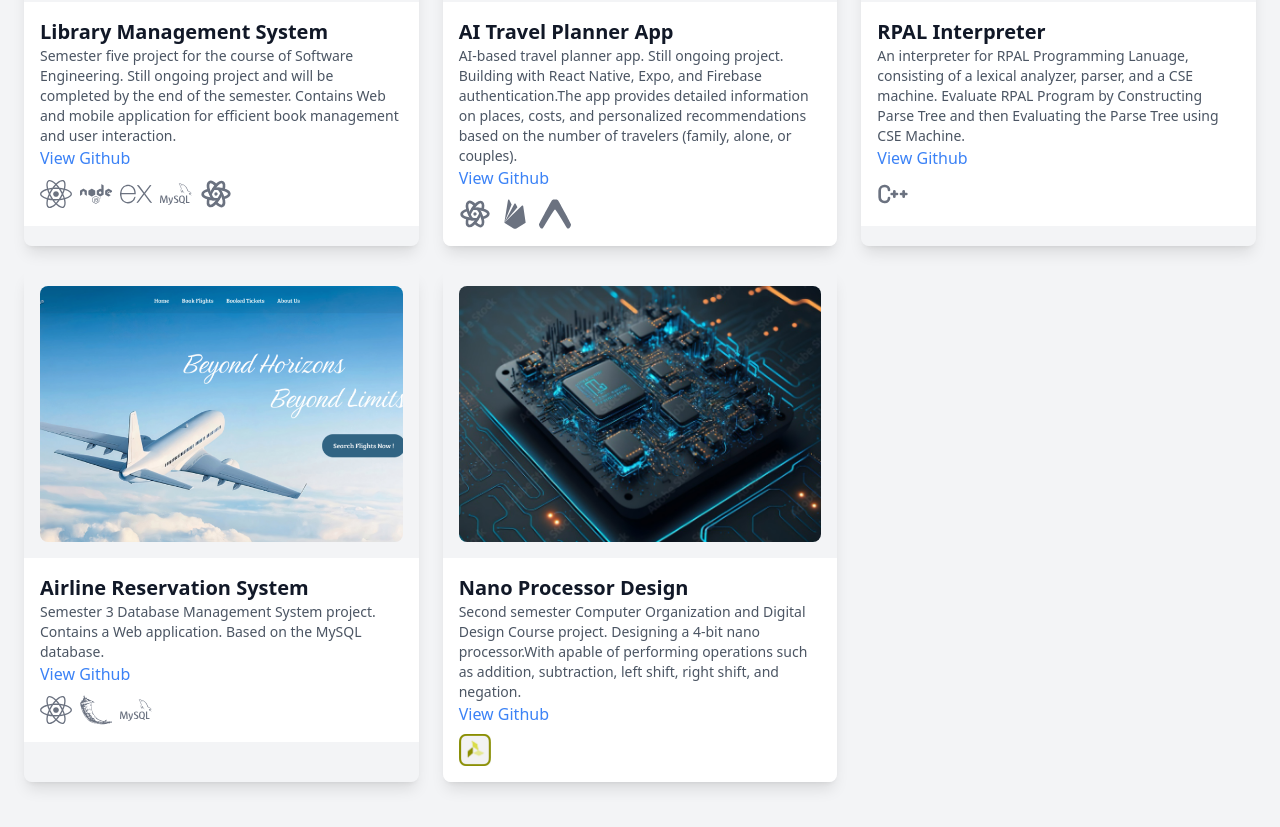
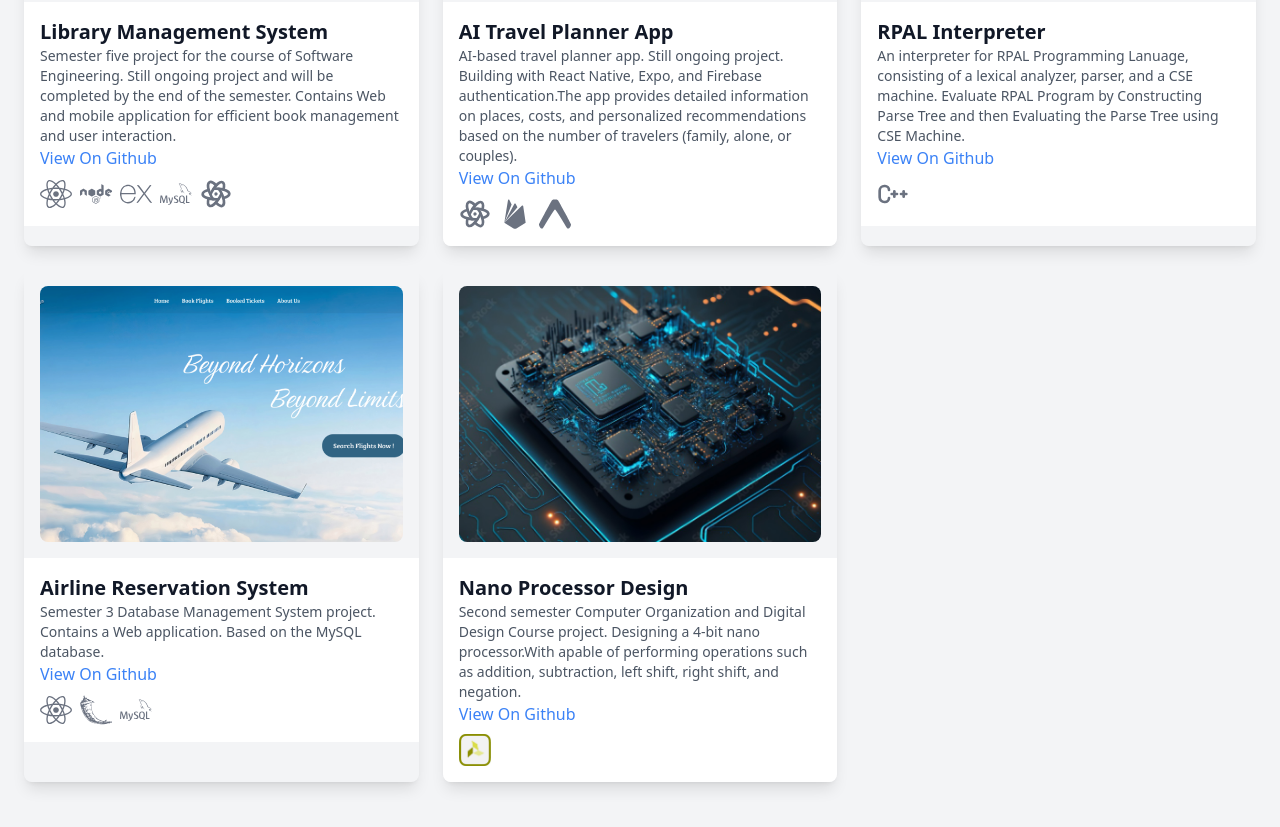
Before and after one commit to WimukthiMadushan/Portfolio, a React (Vite) app: page / in a window 1280 px wide. Shown: the part 2714-3541 px from the top of the page. Built offline with nearby package versions, Linux system fonts and the light colour scheme.

Commit message:
update project

```diff
--- a/src/Components/Projects/Projects.tsx
+++ b/src/Components/Projects/Projects.tsx
@@ -114,7 +114,7 @@ function Projects() {
                   className="text-blue-500 hover:text-black hover:underline"
                   target="_blank"
                 >
-                  View Github
+                  View On Github
                 </Link>
                 <div className="mt-2 flex items-center gap-2 text-xs text-gray-500">
                   {project.technologies.map((tech, index) => (
```
